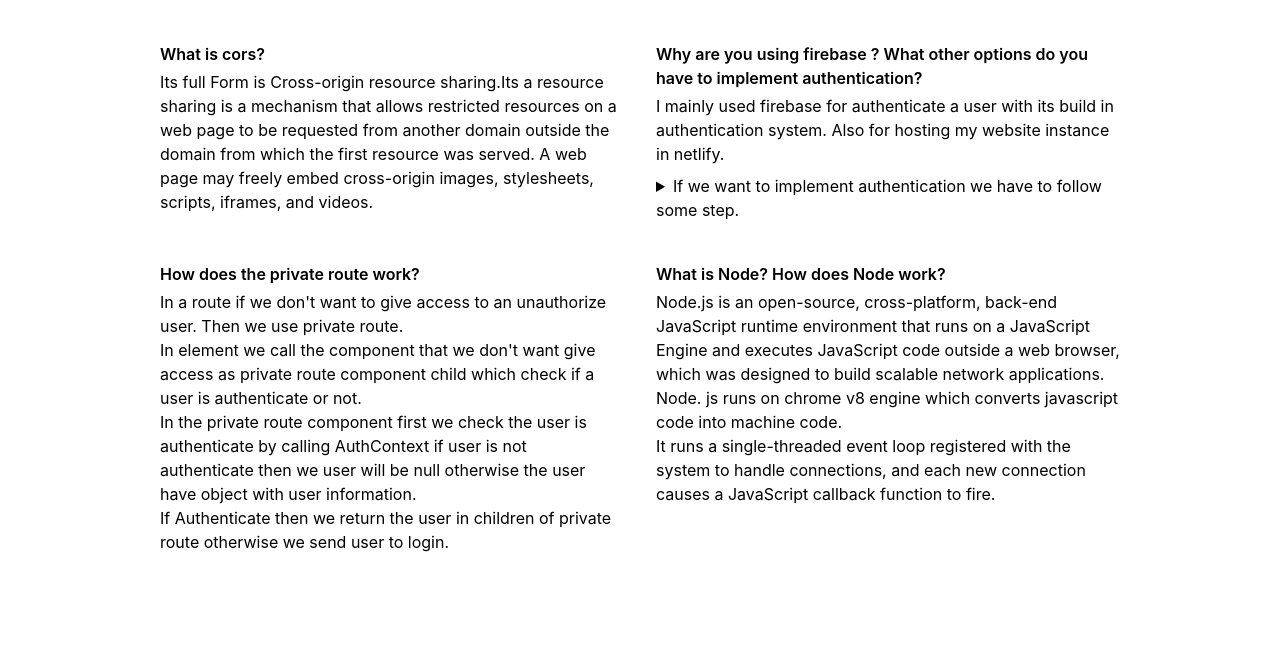
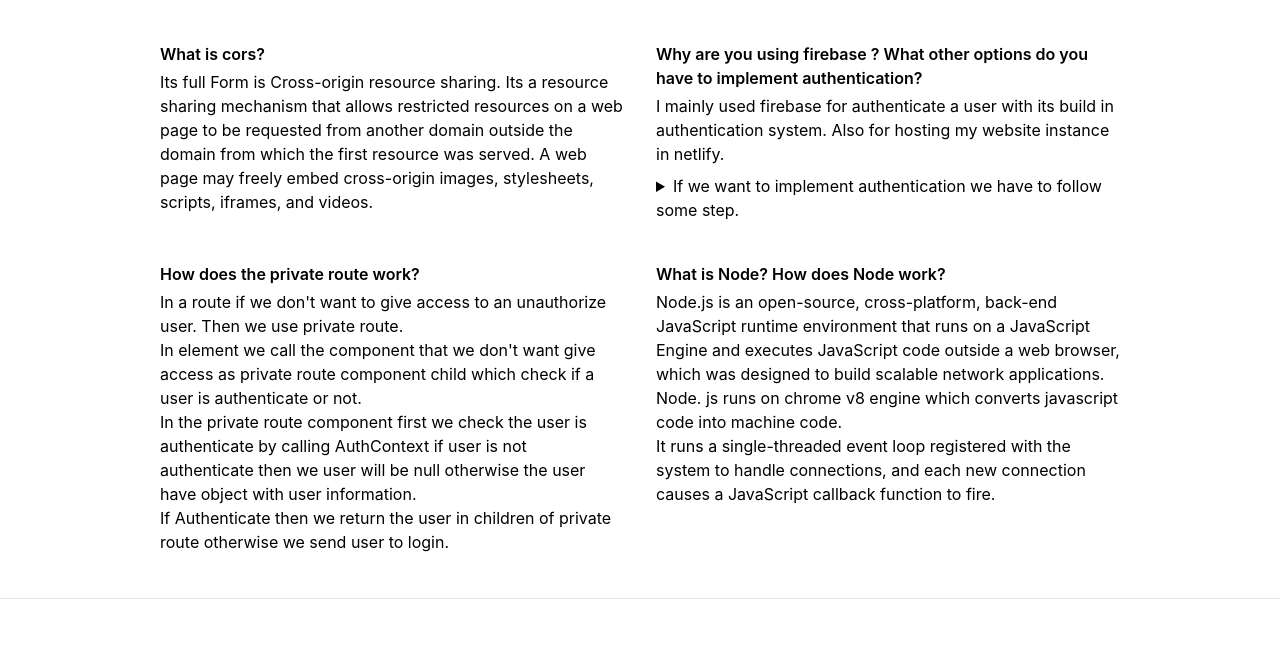
Before and after one commit to yusuf-khan-swd/invest-in-knowledge-client, a React (Create React App) app: page /blog in a window 1280 px wide. Shown: the part 238-887 px from the top of the page. Built offline with nearby package versions, Linux system fonts and the light colour scheme; no server answers.

Commit message:
fixed some typo and added hr

```diff
--- a/src/Pages/Others/Blog/Blog.js
+++ b/src/Pages/Others/Blog/Blog.js
@@ -14,8 +14,8 @@ const Blog = () => {
           <div>
             <h3 className="font-semibold">What is cors?</h3>
             <p className="mt-1 dark:text-gray-400">
-              Its full Form is Cross-origin resource sharing.Its a resource
-              sharing is a mechanism that allows restricted resources on a web
+              Its full Form is Cross-origin resource sharing. Its a resource
+              sharing mechanism that allows restricted resources on a web
               page to be requested from another domain outside the domain from
               which the first resource was served. A web page may freely embed
               cross-origin images, stylesheets, scripts, iframes, and videos.
@@ -107,6 +107,7 @@ const Blog = () => {
           </div>
         </div>
       </div>
+      <hr />
     </section>
   );
 };
```
